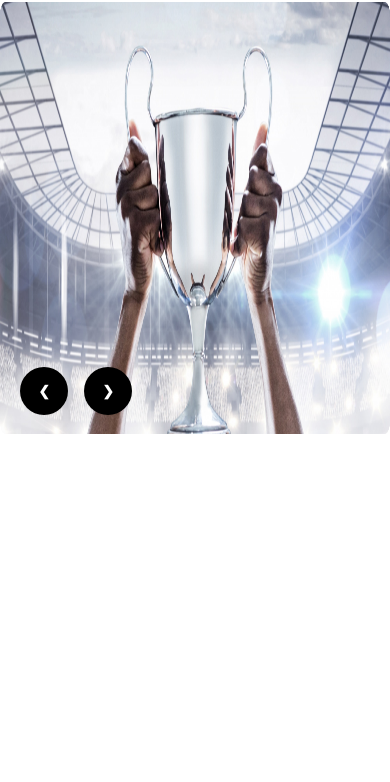
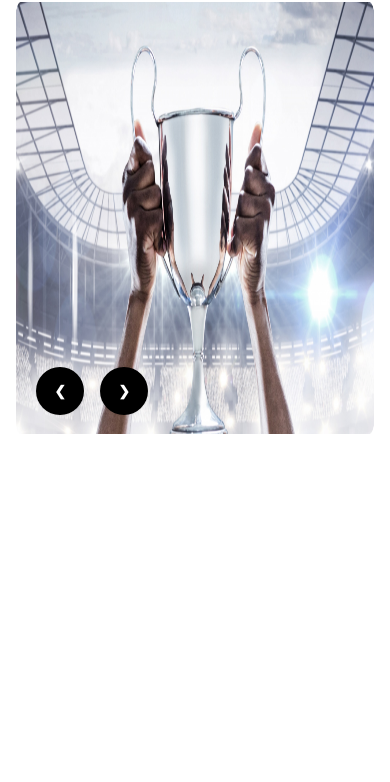
Before and after one commit to Mukto110/hockeys-website, a plain HTML site: page index.html in a window 390 px wide. Shown: the part 62-844 px from the top of the page. Drawn offline with nearby package versions, Linux system fonts and the light colour scheme.

Commit message:
banner responsive done

```diff
--- a/index.html
+++ b/index.html
@@ -38,7 +38,7 @@
 
 <body class="font-manrope">
     <!-- header -->
-    <header class="md:container md:mx-auto">
+    <header class="container md:mx-auto px-4">
         <!-- Navbar -->
         <nav>
             <div class="navbar bg-base-100 justify-between">
```
